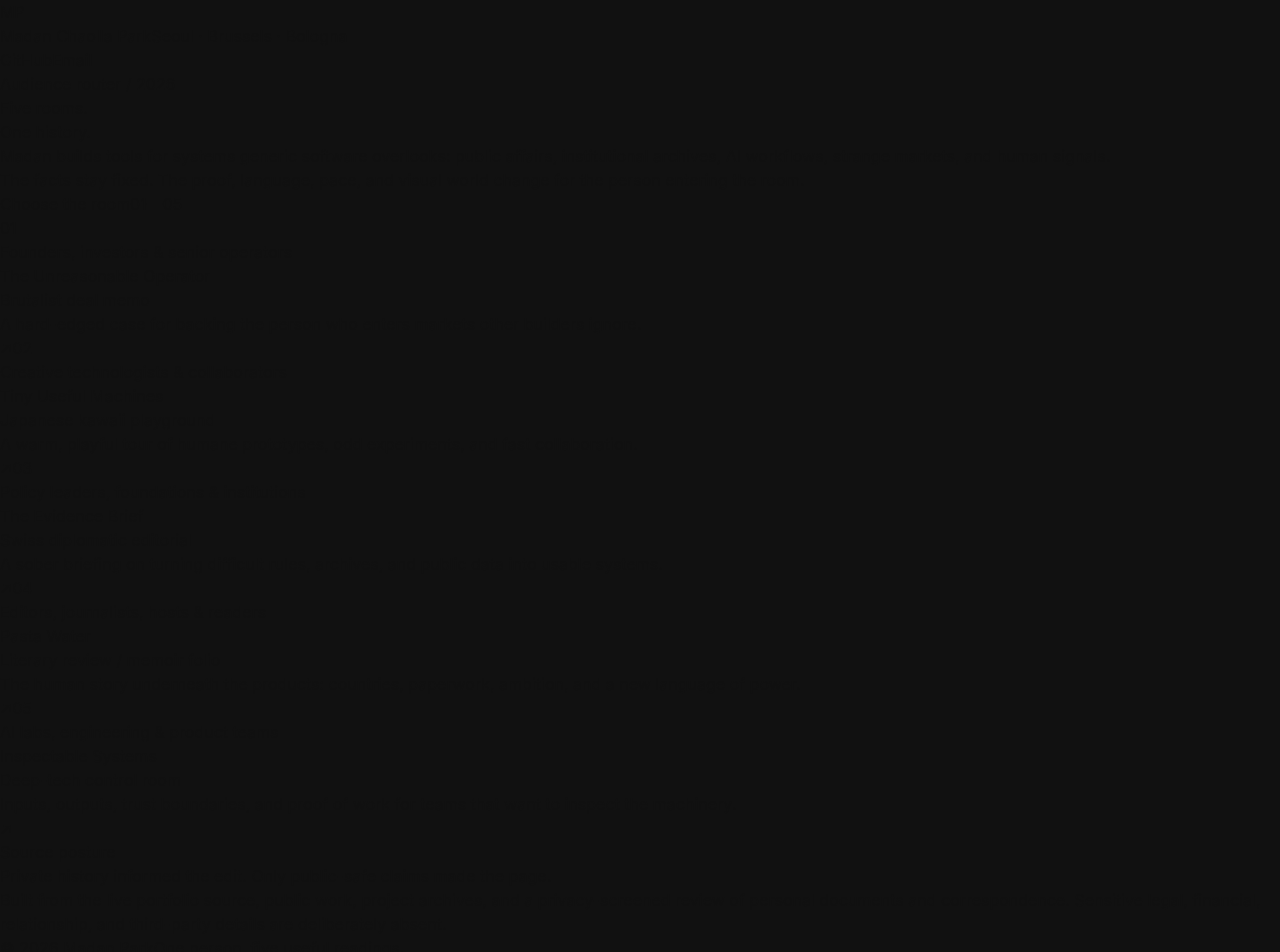
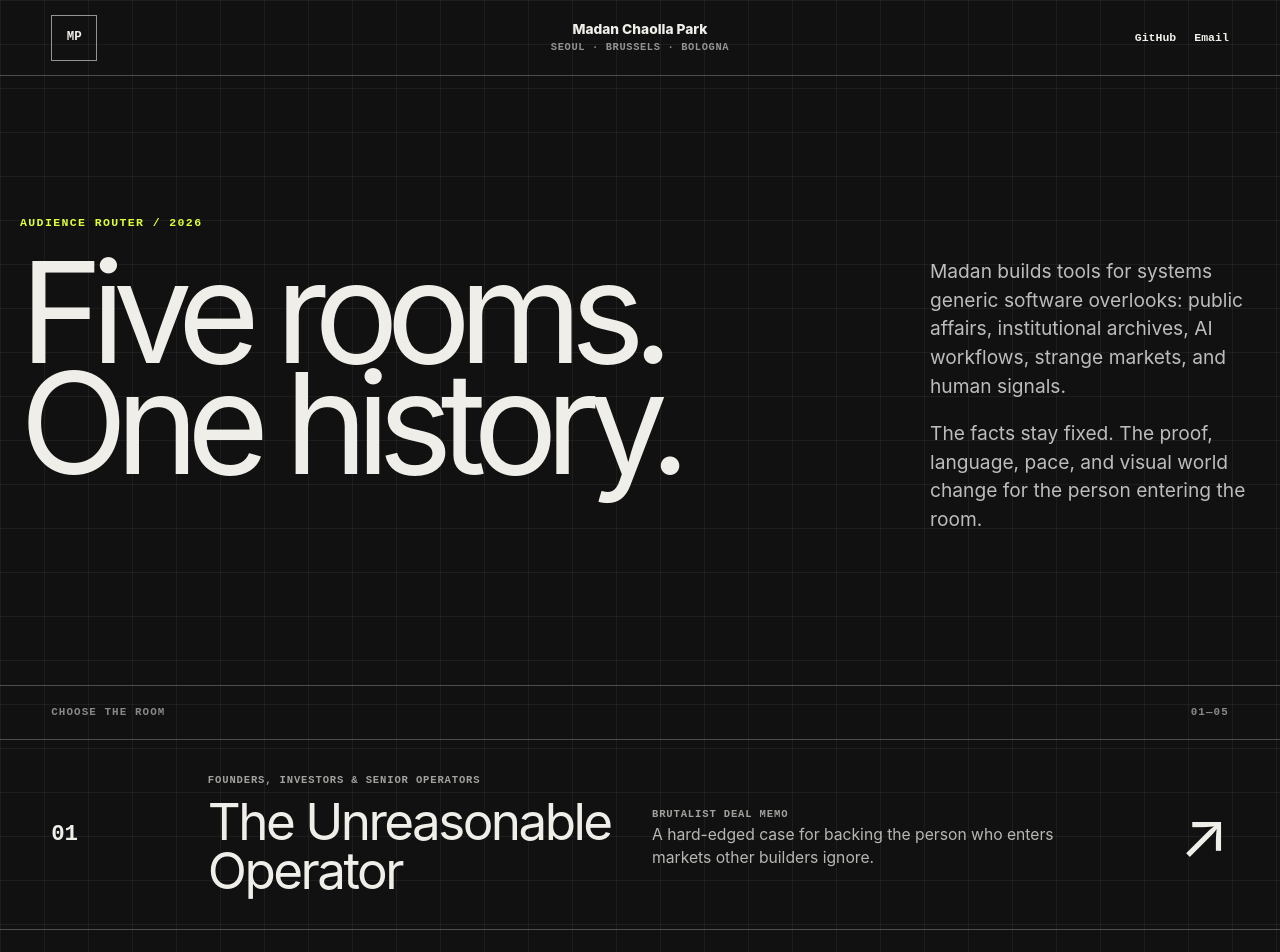
Before and after one commit to MadanChaollaPark/madanpark.com, a Next.js app: page / in a window 1280 px wide. Shown: the top 952 px of the page. Built offline with nearby package versions, Linux system fonts and the light colour scheme.

Commit message:
design: style the five-room directory

```diff
--- a/app/globals.css
+++ b/app/globals.css
@@ -160,3 +160,226 @@ summary {
   text-decoration: underline;
   text-underline-offset: 5px;
 }
+
+/* Index / curatorial router */
+
+.index-site {
+  min-height: 100vh;
+  color: #efeee9;
+  background:
+    linear-gradient(rgba(255,255,255,0.05) 1px, transparent 1px),
+    linear-gradient(90deg, rgba(255,255,255,0.05) 1px, transparent 1px),
+    #111111;
+  background-size: 44px 44px;
+}
+
+.index-masthead {
+  min-height: 76px;
+  display: grid;
+  grid-template-columns: 1fr auto 1fr;
+  align-items: center;
+  gap: 24px;
+  padding: 14px clamp(18px, 4vw, 56px);
+  border-bottom: 1px solid rgba(255,255,255,0.25);
+}
+
+.index-mark {
+  width: 46px;
+  height: 46px;
+  display: grid;
+  place-items: center;
+  border: 1px solid rgba(255,255,255,0.55);
+  text-decoration: none;
+  font: 900 0.78rem/1 ui-monospace, monospace;
+}
+
+.index-masthead > p {
+  margin: 0;
+  display: grid;
+  justify-items: center;
+  font-size: 0.86rem;
+  font-weight: 800;
+}
+
+.index-masthead > p span {
+  color: rgba(255,255,255,0.54);
+  font: 600 0.65rem/1.5 ui-monospace, monospace;
+  letter-spacing: 0.06em;
+  text-transform: uppercase;
+}
+
+.index-masthead > div {
+  display: flex;
+  justify-content: end;
+  gap: 18px;
+}
+
+.index-masthead > div a {
+  font: 700 0.72rem/1 ui-monospace, monospace;
+  text-underline-offset: 4px;
+}
+
+.index-hero {
+  width: min(1450px, calc(100vw - 40px));
+  min-height: 74vh;
+  margin: auto;
+  display: grid;
+  grid-template-columns: 1.45fr 0.55fr;
+  align-content: center;
+  gap: 40px;
+  padding-block: clamp(70px, 11vw, 160px);
+}
+
+.index-kicker {
+  grid-column: 1 / -1;
+  margin: 0 0 -12px;
+  color: #dfff37;
+  font: 800 0.72rem/1 ui-monospace, monospace;
+  letter-spacing: 0.12em;
+  text-transform: uppercase;
+}
+
+.index-hero h1 {
+  margin: 0;
+  font-size: clamp(4.2rem, 11vw, 10.5rem);
+  line-height: 0.79;
+  letter-spacing: -0.085em;
+}
+
+.index-intro {
+  align-self: end;
+  display: grid;
+  gap: 18px;
+  padding-bottom: 10px;
+}
+
+.index-intro p {
+  margin: 0;
+  color: rgba(255,255,255,0.72);
+  font-size: clamp(1rem, 1.5vw, 1.3rem);
+}
+
+.lens-directory {
+  border-top: 1px solid rgba(255,255,255,0.25);
+}
+
+.directory-head,
+.lens-card {
+  display: grid;
+  grid-template-columns: 0.12fr 0.38fr 0.38fr 0.12fr;
+  align-items: center;
+  gap: 24px;
+  padding-inline: clamp(18px, 4vw, 56px);
+}
+
+.directory-head {
+  min-height: 54px;
+  color: rgba(255,255,255,0.5);
+  border-bottom: 1px solid rgba(255,255,255,0.25);
+  font: 700 0.68rem/1 ui-monospace, monospace;
+  letter-spacing: 0.1em;
+  text-transform: uppercase;
+}
+
+.directory-head span:last-child {
+  grid-column: 4;
+  text-align: right;
+}
+
+.lens-card {
+  min-height: 190px;
+  color: #efeee9;
+  border-bottom: 1px solid rgba(255,255,255,0.25);
+  text-decoration: none;
+  transition: color 180ms ease, background 180ms ease;
+}
+
+.lens-card:hover,
+.lens-card:focus-visible {
+  color: #111111;
+}
+
+.lens-card--operator:hover,
+.lens-card--operator:focus-visible { background: #dfff37; }
+.lens-card--playground:hover,
+.lens-card--playground:focus-visible { background: #ff9fd0; }
+.lens-card--institutions:hover,
+.lens-card--institutions:focus-visible { background: #e5ddca; }
+.lens-card--story:hover,
+.lens-card--story:focus-visible { background: #d5aa82; }
+.lens-card--lab:hover,
+.lens-card--lab:focus-visible { background: #72efd5; }
+
+.lens-number {
+  font: 700 clamp(1rem, 2vw, 1.4rem)/1 ui-monospace, monospace;
+}
+
+.lens-card > div:nth-child(2) p,
+.lens-card-copy > span {
+  margin: 0 0 9px;
+  font: 700 0.66rem/1.3 ui-monospace, monospace;
+  letter-spacing: 0.08em;
+  text-transform: uppercase;
+  opacity: 0.65;
+}
+
+.lens-card h2 {
+  margin: 0;
+  font-size: clamp(1.7rem, 4vw, 4rem);
+  line-height: 0.95;
+  letter-spacing: -0.05em;
+}
+
+.lens-card-copy p {
+  max-width: 52ch;
+  margin: 0;
+  font-size: 0.98rem;
+  opacity: 0.75;
+}
+
+.lens-arrow {
+  justify-self: end;
+  font-size: clamp(2rem, 5vw, 4.7rem);
+  line-height: 1;
+}
+
+.index-note {
+  display: grid;
+  grid-template-columns: 0.35fr 0.65fr;
+  gap: 30px;
+  padding: clamp(70px, 10vw, 140px) clamp(18px, 4vw, 56px);
+}
+
+.index-note > p {
+  margin: 0;
+  color: #dfff37;
+  font: 800 0.72rem/1 ui-monospace, monospace;
+  letter-spacing: 0.1em;
+  text-transform: uppercase;
+}
+
+.index-note h2 {
+  max-width: 19ch;
+  margin: 0 0 24px;
+  font-size: clamp(2rem, 5vw, 5rem);
+  line-height: 0.96;
+  letter-spacing: -0.055em;
+}
+
+.index-note div p {
+  max-width: 68ch;
+  margin: 0;
+  color: rgba(255,255,255,0.64);
+  font-size: 1.05rem;
+}
+
+.index-footer {
+  display: flex;
+  justify-content: space-between;
+  gap: 20px;
+  padding: 24px clamp(18px, 4vw, 56px);
+  color: rgba(255,255,255,0.5);
+  border-top: 1px solid rgba(255,255,255,0.25);
+  font: 600 0.68rem/1.3 ui-monospace, monospace;
+  text-transform: uppercase;
+}
```
